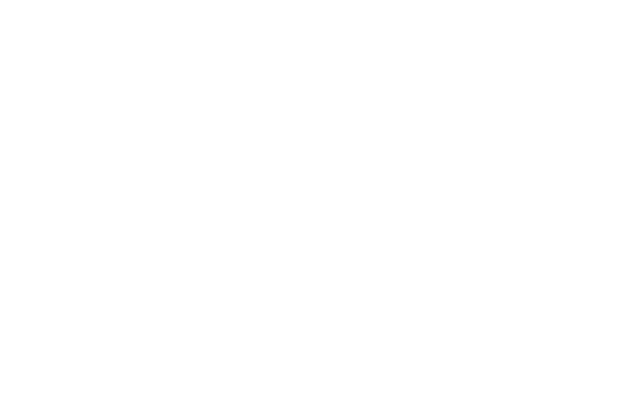
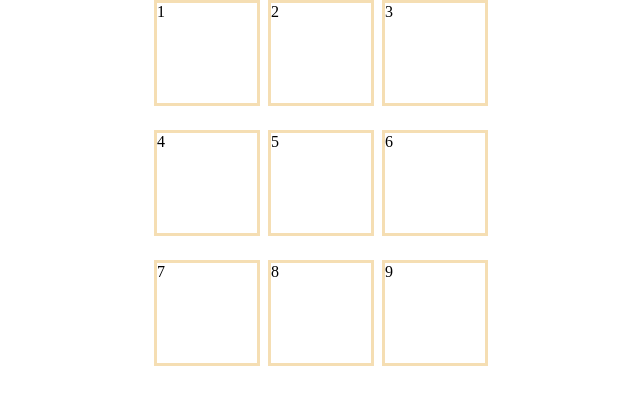
Before and after one commit to Sparsha-Regmi/Tic-Tac-Toe, a plain HTML site: page index.html in a window 1280 px wide. Shown: the whole page, without its empty margins (319-959 px from the left). Drawn offline with Linux system fonts and the light colour scheme.

Commit message:
Made css girds using flexbox

```diff
--- /dev/null
+++ b/index.css
@@ -0,0 +1,31 @@
+*{
+    padding: 0;
+    margin: 0;
+}
+
+.container{
+    /* background-color:green; */
+    display: flex;
+    flex-direction: column;
+    justify-content: center;
+    align-items: center;
+    gap:0.5rem;
+
+}
+
+.box{
+    border: 3px solid wheat;
+    /* border-left:3px solid black; */
+    height: 100px;
+    width: 100px;
+    margin-bottom: 1rem;
+
+}
+
+
+.rows{
+    display: flex;
+    flex-direction: row;
+    flex-wrap: wrap;
+    gap:0.5rem;
+}
--- a/index.html
+++ b/index.html
@@ -3,9 +3,27 @@
 <head>
     <meta charset="UTF-8">
     <meta name="viewport" content="width=device-width, initial-scale=1.0">
+    <link rel="stylesheet" href="./index.css">
     <title>Document</title>
 </head>
 <body>
+    <div class="container">
+        <div id="first-row" class="rows">
+            <div id="box-1" class="box">1</div>
+            <div id="box-2" class="box">2</div>
+            <div id="box-3" class="box">3</div>
+        </div>
+        <div id="second-row" class="rows">
+            <div id="box-4" class="box">4</div>
+            <div id="box-5" class="box">5</div>
+            <div id="box-6" class="box">6</div>
+        </div>
 
+        <div id="third-row" class="rows">
+            <div id="box-7" class="box">7</div>
+            <div id="box-8" class="box">8</div>
+            <div id="box-9" class="box">9</div>
+        </div>
+    </div>
 </body>
 </html>
```
